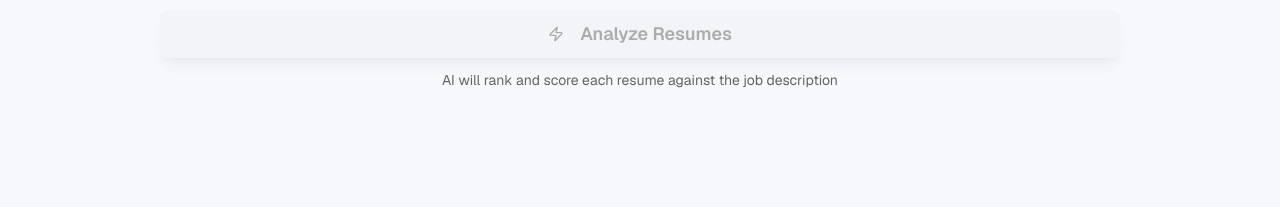
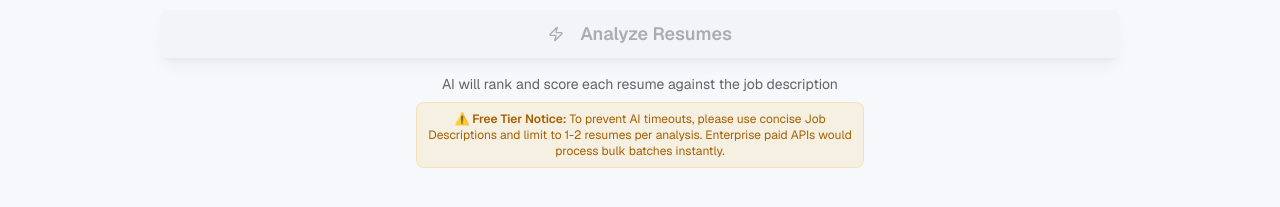
Before and after one commit to Jai-Ancha/Resume-Ranker, a Next.js app in the folder frontend/: page / in a window 1280 px wide. Shown: the part 743-950 px from the top of the page. Before the commit the page ends 897 px from the top, so only its background shows below. Built offline with nearby package versions, Linux system fonts and the light colour scheme; no server answers.

Commit message:
Refactor home-content component layout and messaging
Updated the motion component and improved the UI layout and messaging.

```diff
--- a/frontend/components/home-content.tsx
+++ b/frontend/components/home-content.tsx
@@ -253,13 +253,18 @@ export function HomeContent() {
             </motion.div>
           )}
           {status === "idle" && (
-            <motion.p
+            <motion.div
               initial={{ opacity: 0 }}
               animate={{ opacity: 1 }}
-              className="mt-3 text-center text-sm text-muted-foreground"
+              className="mt-4 flex flex-col items-center gap-2 text-center"
             >
-              AI will rank and score each resume against the job description
-            </motion.p>
+              <p className="text-sm text-muted-foreground">
+                AI will rank and score each resume against the job description
+              </p>
+              <div className="max-w-md rounded-md bg-yellow-500/10 border border-yellow-500/20 p-2 text-xs text-yellow-700 dark:text-yellow-400">
+                <span className="font-semibold">⚠️ Free Tier Notice:</span> To prevent AI timeouts, please use concise Job Descriptions and limit to 1-2 resumes per analysis. Enterprise paid APIs would process bulk batches instantly.
+              </div>
+            </motion.div>
           )}
         </AnimatePresence>
       </motion.div>
```
